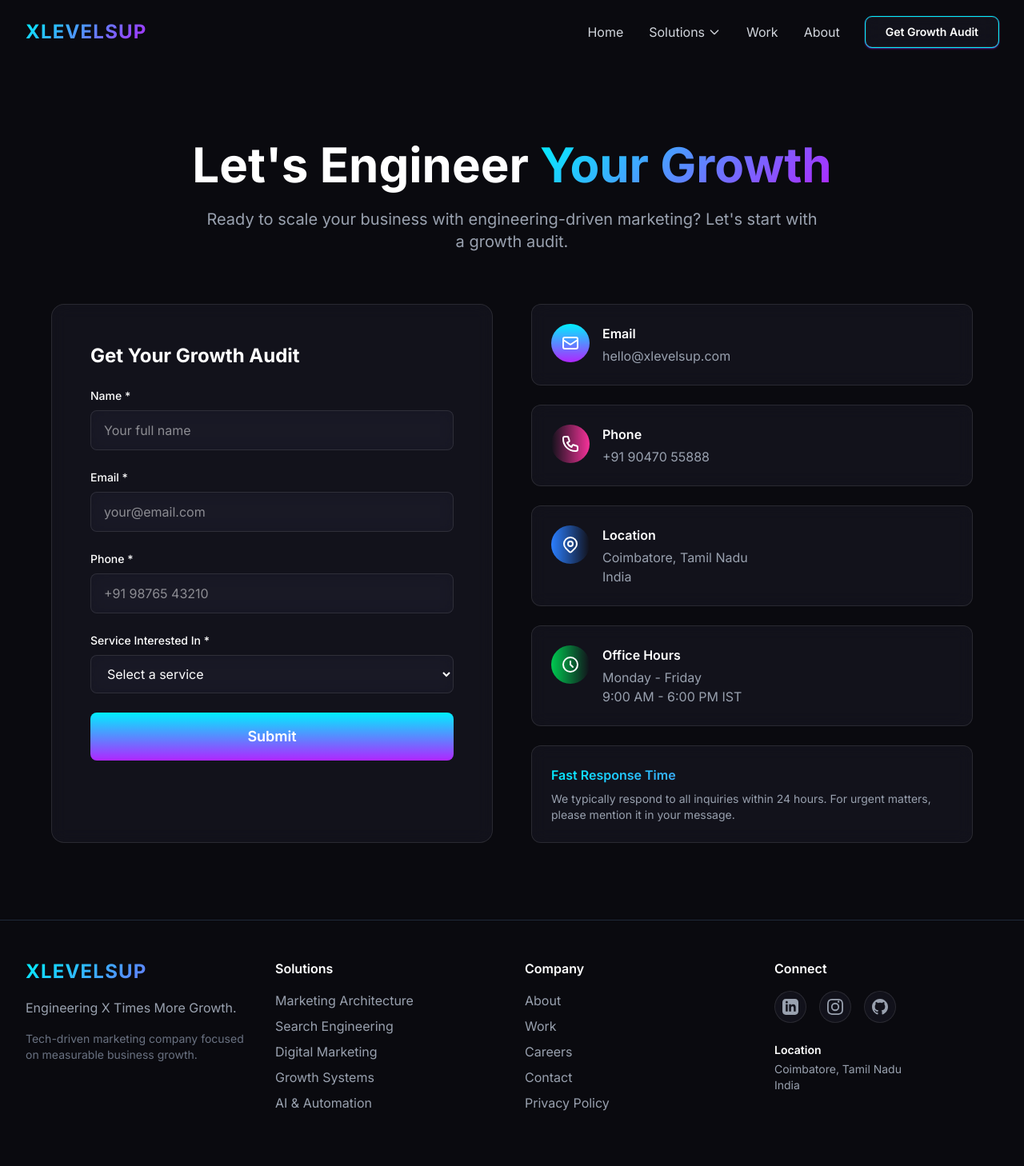
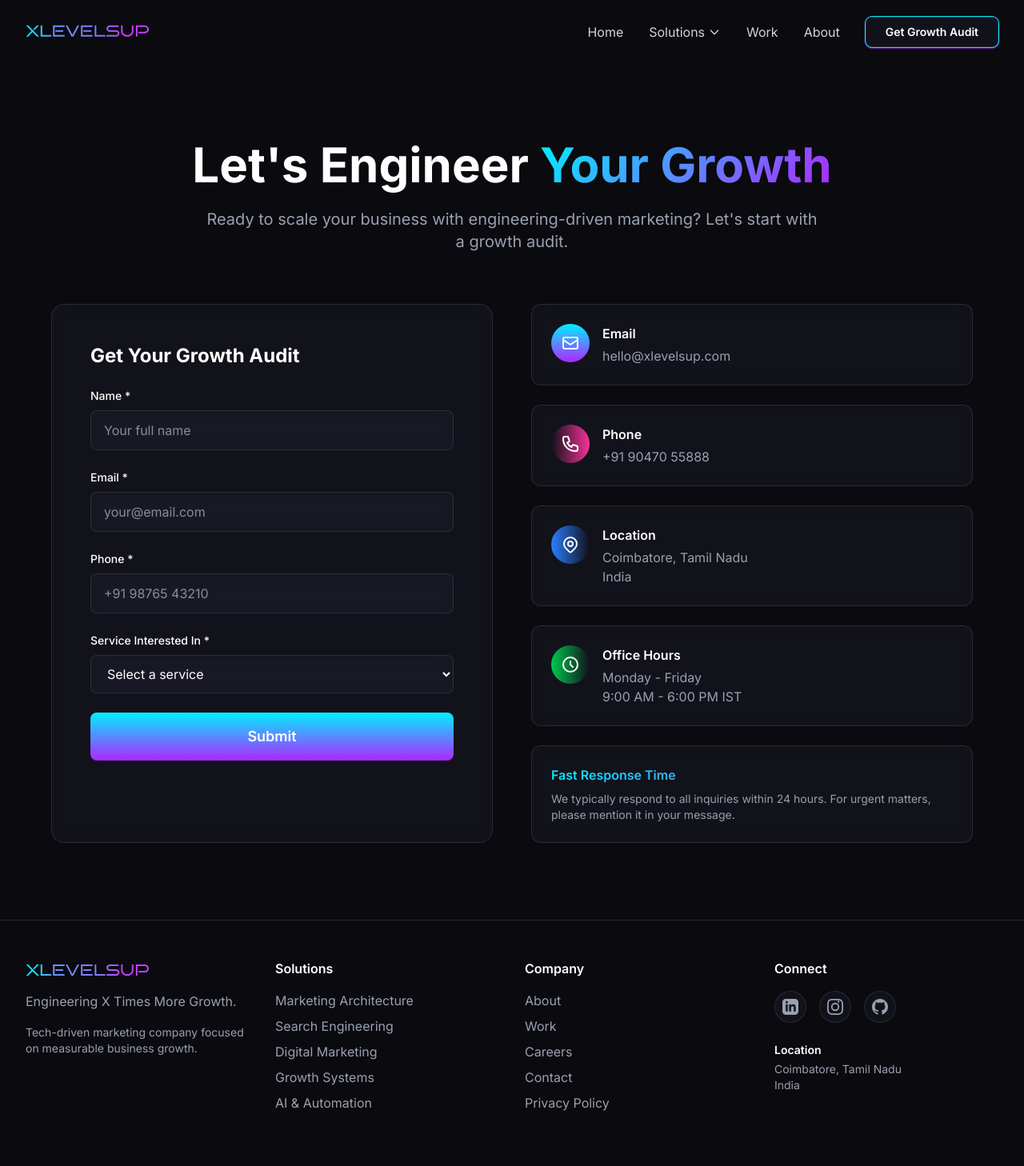
Before and after one commit to XLevelsUp/xlevelsup, a Next.js app: page /contact in a window 1280 px wide. Shown: the top 1458 px of the page at 80% size. Built offline with nearby package versions, Linux system fonts and the light colour scheme.

Commit message:
feat: Update footer and navbar with new logo images; enhance testimonial navigation styles

```diff
--- a/components/layout/Footer.tsx
+++ b/components/layout/Footer.tsx
@@ -1,6 +1,7 @@
 'use client';
 
 import Link from 'next/link';
+import Image from 'next/image';
 
 export default function Footer() {
     const currentYear = new Date().getFullYear();
@@ -12,13 +13,14 @@ export default function Footer() {
                 <div className="grid grid-cols-1 md:grid-cols-2 lg:grid-cols-4 gap-8 mb-8">
                     {/* Column 1: Brand Info */}
                     <div>
-                        <h3 className="text-2xl font-bold tracking-wider gradient-text mb-4">
+                        {/* <h3 className="text-2xl font-bold tracking-wider gradient-text mb-4">
                             XLEVELSUP
-                        </h3>
+                        </h3> */}
+                        <Image src="/xlevelsup_logo_footer.svg" width={155} height={24} alt="XLEVELSUP Logo" className="mb-4" />
                         <p className="text-gray-400 leading-relaxed">
                             Engineering X Times More Growth.
                         </p>
-                        <p className="text-gray-500 text-sm mt-4">
+                        <p className="text-gray-400 text-sm mt-4">
                             Tech-driven marketing company focused on measurable business growth.
                         </p>
                     </div>
--- a/components/layout/Navbar.tsx
+++ b/components/layout/Navbar.tsx
@@ -2,8 +2,10 @@
 
 import { useState, useEffect } from 'react';
 import Link from 'next/link';
+import Image from 'next/image';
 import { motion, AnimatePresence } from 'framer-motion';
 import Button from '../ui/Button';
+import { i } from 'framer-motion/client';
 
 export default function Navbar() {
     const [isScrolled, setIsScrolled] = useState(false);
@@ -46,12 +48,13 @@ export default function Navbar() {
                 <div className="flex items-center justify-between h-20">
                     {/* Logo */}
                     <Link href="/" className="flex items-center">
-                        <span className="hidden sm:block text-2xl font-bold tracking-wider gradient-text">
+                        {/* <span className="hidden sm:block text-2xl font-bold tracking-wider gradient-text">
                             XLEVELSUP
-                        </span>
-                        <span className="block sm:hidden text-2xl font-bold tracking-wider gradient-text">
+                        </span> */}
+                        <Image src="/xlevelsup_logo.svg" width={155} height={32} alt="XLEVELSUP Logo" />
+                        {/* <span className="block sm:hidden text-2xl font-bold tracking-wider gradient-text">
                             XLU
-                        </span>
+                        </span> */}
                     </Link>
 
                     {/* Desktop Navigation */}
--- a/components/sections/Testimonials.tsx
+++ b/components/sections/Testimonials.tsx
@@ -79,10 +79,10 @@ export default function Testimonials() {
                     </AnimatePresence>
 
                     {/* Navigation buttons */}
-                    <div className="flex justify-center gap-4 mt-8">
+                    <div className="flex justify-center gap-6 mt-8">
                         <button
                             onClick={prevTestimonial}
-                            className="glass w-12 h-12 rounded-full flex items-center justify-center hover:border-cyan transition-colors"
+                            className="glass w-14 h-14 rounded-full flex items-center justify-center hover:border-cyan transition-colors cursor-pointer"
                             aria-label="Previous testimonial"
                         >
                             <svg
@@ -99,7 +99,7 @@ export default function Testimonials() {
                         </button>
                         <button
                             onClick={nextTestimonial}
-                            className="glass w-12 h-12 rounded-full flex items-center justify-center hover:border-cyan transition-colors"
+                            className="glass w-14 h-14 rounded-full flex items-center justify-center hover:border-cyan transition-colors cursor-pointer"
                             aria-label="Next testimonial"
                         >
                             <svg
@@ -117,12 +117,12 @@ export default function Testimonials() {
                     </div>
 
                     {/* Dots indicator */}
-                    <div className="flex justify-center gap-2 mt-6">
+                    <div className="flex justify-center gap-3 mt-6">
                         {testimonials.map((_, index) => (
                             <button
                                 key={index}
                                 onClick={() => setCurrentIndex(index)}
-                                className={`w-2 h-2 rounded-full transition-all ${index === currentIndex
+                                className={`min-w-3 min-h-3 cursor-pointer rounded-full transition-all ${index === currentIndex
                                     ? 'bg-gradient-to-r from-cyan to-purple w-8'
                                     : 'bg-gray-600'
                                     }`}
```
Also changed, not shown: public/xlevelsup_logo.svg (added), public/xlevelsup_logo_footer.svg (added).
